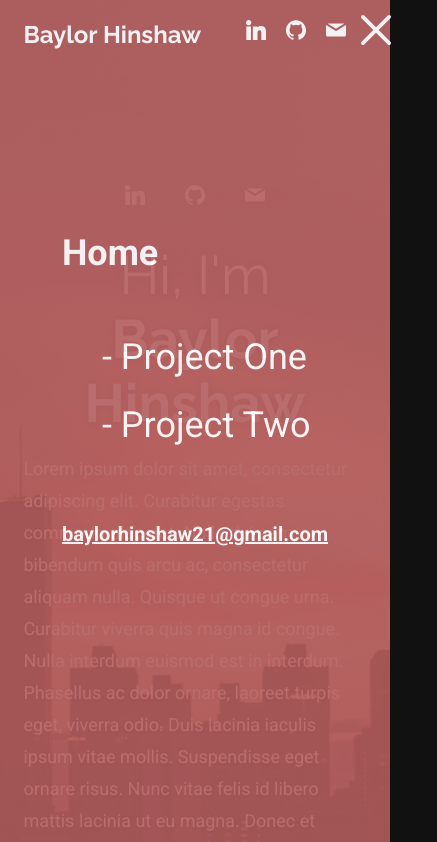
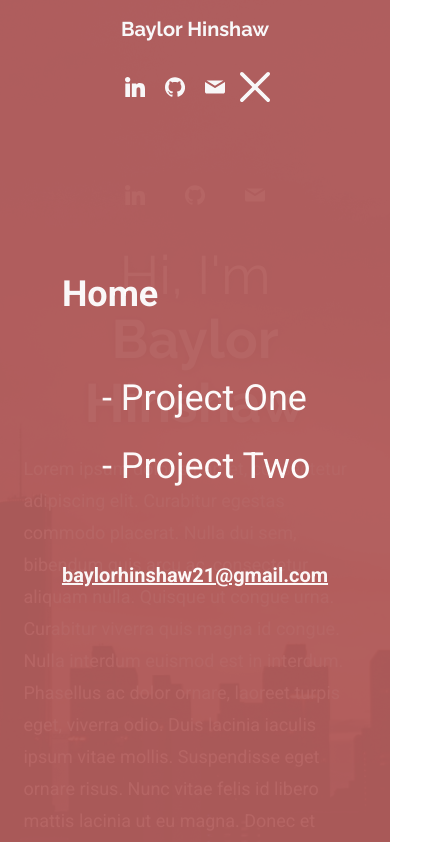
Before and after one commit to baylorhinshaw/Professional-Portfolio, a React (Create React App) app in the folder my-app/: page / in a window 390 px wide. Shown: the top 842 px of the page, 437 px wide, since content can reach past the window. Built offline with nearby package versions, Linux system fonts and the light colour scheme.

Commit message:
worked on mobile

```diff
--- a/my-app/src/components/Main.css
+++ b/my-app/src/components/Main.css
@@ -274,20 +274,35 @@ a {
     display: block;
     justify-content: center;
     position: absolute;
-    flex-wrap: wrap;
     width: 100%;
     height: 100vh;
-    opacity: 0.9;
+    opacity: 0.95;
     color: white;
     background-color: #B25D5C;
 }
 
 .menu-header {
     display: flex;
-    width: 100%;
-    max-width: 1140px;
     padding-left: 6%;
     padding-right: 6%;
+}
+
+.menu-row {
+    display: flex;
+    justify-content: center;
+    width: 100%;
+}
+
+@media (max-width: 520px) {
+    .menu-header {
+        flex-direction: column;
+        align-items: center;
+    }
+
+    .column-2 {
+        align-items: center;
+        font-size: smaller;
+    }
 }
 
 .directory {
--- a/my-app/src/components/common/Menu.js
+++ b/my-app/src/components/common/Menu.js
@@ -21,7 +21,7 @@ function Menu() {
                     </div>
                 </div>
             </div>
-            <div className='Row'>
+            <div className='menu-row'>
                 <div className='directory'>
                     <a href='#'><strong>Home</strong></a>
                     <ul>
@@ -32,7 +32,6 @@ function Menu() {
                             <a href='#'>Project Two</a>
                         </li>
                     </ul>
-
                     <a className='directory-email' href='mailto:baylorhinshaw21@gmail.com'>baylorhinshaw21@gmail.com</a>
                 </div>
             </div>
```
